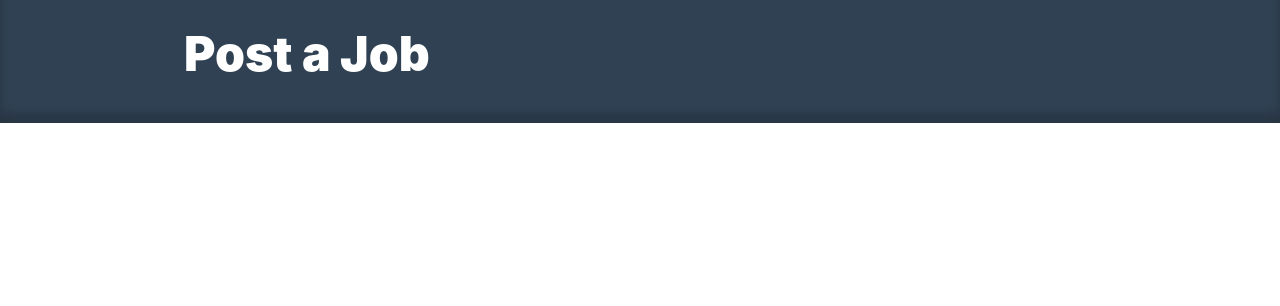
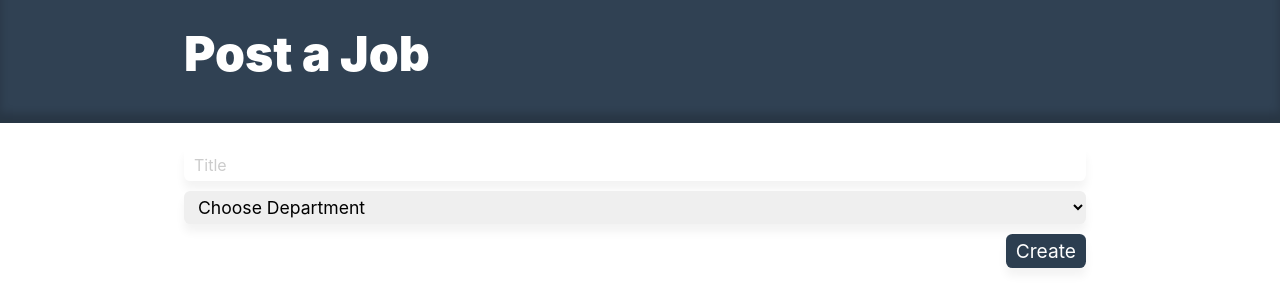
Before and after one commit to ridvankaradag/career-app, a React (Create React App) app: page /dashboard/jobs/create in a window 1280 px wide. Shown: the top 306 px of the page. Built offline with nearby package versions, Linux system fonts and the light colour scheme.

Commit message:
create job

```diff
--- a/src/components/Column/Column.js
+++ b/src/components/Column/Column.js
@@ -3,8 +3,7 @@ import styled from "styled-components";
 const Column = styled.div`
     width: ${props => `calc((100% / 12) * ${props.gap} - 10px)` || "100%"};
     min-height: 50px;
-    margin: 0 5px;
-    margin-right: ${props => `calc((100% / 12) * ${props.rightSpace} - 10px)` || "5px"}
+    margin: 0 ${props => `calc((100% / 12) * ${props.rightSpace} - 10px)` || "5px"} 0 5px;
 `;
 
 export default Column;
--- /dev/null
+++ b/src/components/FormInputOption/FormInputOption.js
@@ -0,0 +1,7 @@
+import styled from "styled-components";
+
+const FormInputDefault = styled.option`
+
+`;
+
+export default FormInputDefault;
--- /dev/null
+++ b/src/components/FormInputSelect/FormInputSelect.js
@@ -0,0 +1,19 @@
+import styled from "styled-components";
+
+const FormInputSelect = styled.select`
+    display: block;
+    margin: 0;
+    padding: 5px 10px;
+    color: inherit;
+    width: 100%;
+    font-family: inherit;
+    font-size: 1.1rem;
+    font-weight: inherit;
+    border: none;
+    border-radius: 0.4rem;
+    -webkit-transition: box-shadow 300ms;
+    transition: box-shadow 300ms;
+    box-shadow: 0 8px 10px #0000000d;
+`;
+
+export default FormInputSelect;
--- a/src/pages/Member/CreateJob/CreateJob.js
+++ b/src/pages/Member/CreateJob/CreateJob.js
@@ -2,8 +2,19 @@ import React, { Fragment } from "react";
 import Header from "../../../components/Header/Header";
 import Layout from "../../../components/Layout/Layout";
 import HeaderText from "../../../components/HeaderText/HeaderText";
+import FlexWrapper from "../../../components/FlexWrapper/FlexWrapper";
+import Column from "../../../components/Column/Column";
+import FormDefault from "../../../components/FormDefault/FormDefault";
+import FormInputDefault from "../../../components/FormInputDefault/FormInputDefault";
+import FormInputButton from "../../../components/FormInputButton/FormInputButton";
+import FormInputSelect from "../../../components/FormInputSelect/FormInputSelect";
+import FormInputOption from "../../../components/FormInputOption/FormInputOption";
 
 function CreateJob() {
+
+    const handleSubmit = (e) => {
+        e.preventDefault();
+    };
 
     return (
         <Fragment>
@@ -15,6 +26,26 @@ function CreateJob() {
                 </Layout>
             </Header>
             <Layout>
+                <FlexWrapper>
+                    <Column gap={12} rightSpace={'5px'}>
+                        <FormDefault onSubmit={handleSubmit}>
+                            <FlexWrapper>
+                                <FormInputDefault type="text" placeholder="Title" required/>
+                            </FlexWrapper>
+                            <FlexWrapper>
+                                <FormInputSelect>
+                                    <FormInputOption>Choose Department</FormInputOption>
+                                    <FormInputOption>Engineering</FormInputOption>
+                                    <FormInputOption>Product</FormInputOption>
+                                    <FormInputOption>Sales & Marketing</FormInputOption>
+                                </FormInputSelect>
+                            </FlexWrapper>
+                            <FlexWrapper justifyContent="flex-end">
+                                <FormInputButton type="submit" value={null === null ? 'Create' : 'Update'} />
+                            </FlexWrapper>
+                        </FormDefault>
+                    </Column>
+                </FlexWrapper>
             </Layout>
         </Fragment>
     );
```
